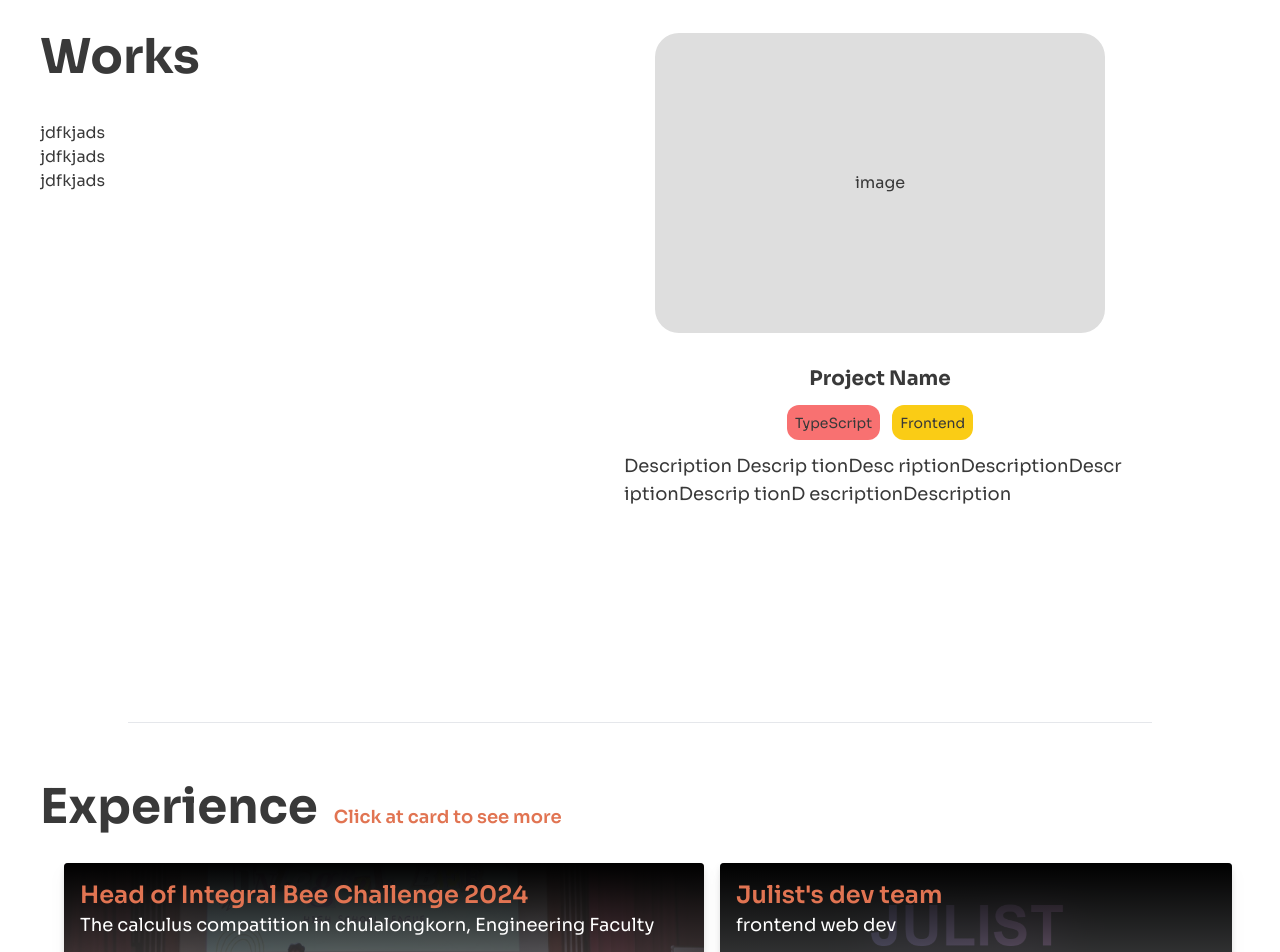
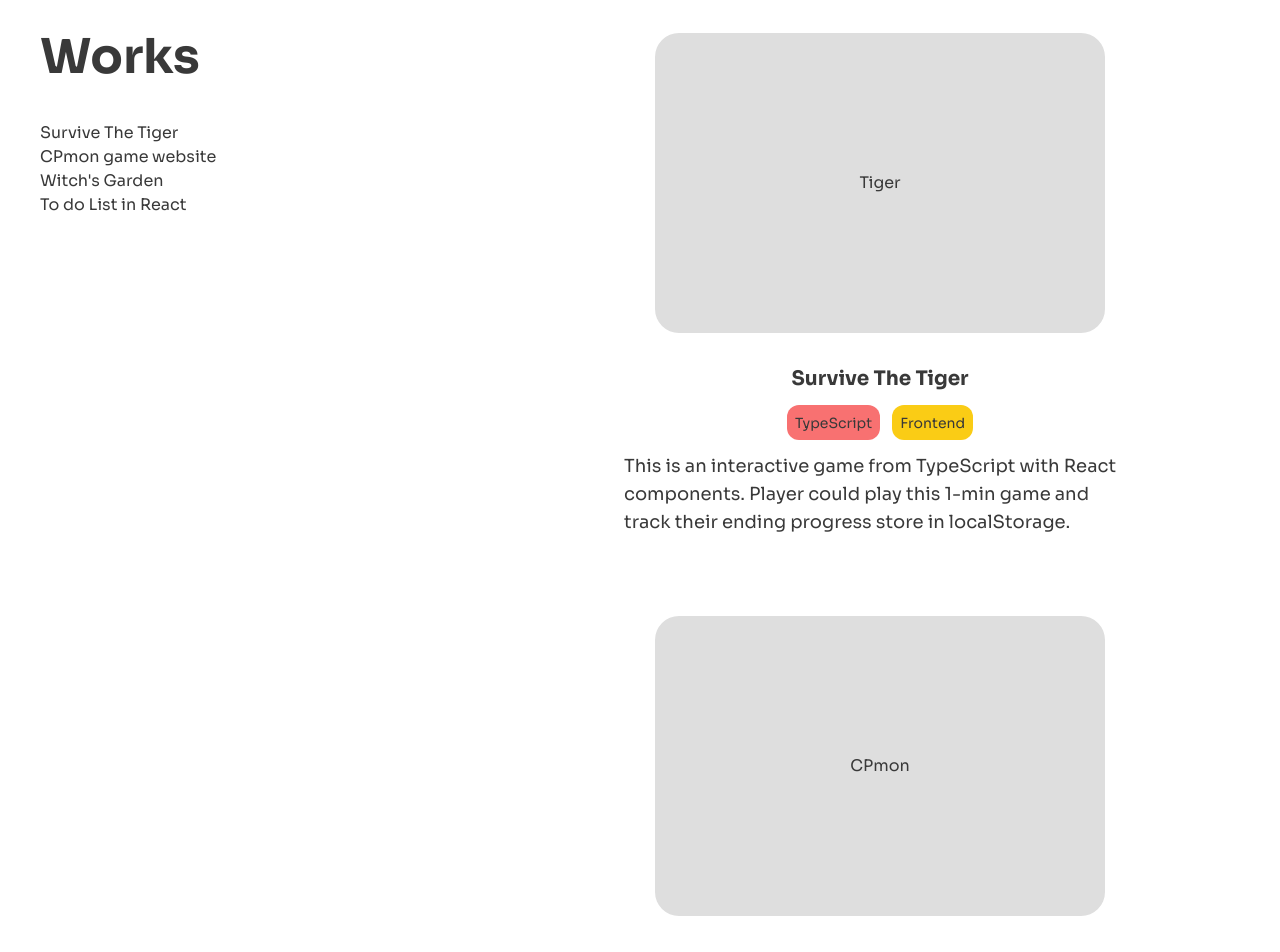
Before and after one commit to neennera/NaphatPortfolio, a React (Vite) app: page / in a window 1280 px wide. Shown: the part 1640-2592 px from the top of the page. Built offline with nearby package versions, Linux system fonts and the light colour scheme.

Commit message:
add: work data & layout

```diff
--- /dev/null
+++ b/src/assets/WorksData.json
@@ -0,0 +1,30 @@
+[
+  {
+    "name": "Survive The Tiger",
+    "skill": ["React", "TypeScript"],
+    "image": "Tiger",
+    "desc": "This is an interactive game from TypeScript with React components. Player could play this 1-min game and track their ending progress store in localStorage.",
+    "link": "https://tiger-quiz.vercel.app/"
+  },
+  {
+    "name": "CPmon game website",
+    "skill": ["API", "MongoDB", "JS", "HTML/CSS"],
+    "image": "CPmon",
+    "desc": "Turn-base game in web appication project. Code in vanila JavaScript, HTML ans CSS for frontend. Use mongoDB for backend.",
+    "link": "https://github.com/neennera/CPmon"
+  },
+  {
+    "name": "Witch's Garden",
+    "skill": ["Java", "Game development"],
+    "image": "Witch",
+    "desc": "2D indie game implemented by pure Java. Using OOP programming, Thread, interface etc.",
+    "link": "https://www.youtube.com/watch?v=jiAvBtDjQqI&t=149s"
+  },
+  {
+    "name": "To do List in React",
+    "skill": ["React", "Frontend"],
+    "image": "Todo",
+    "desc": "This project can create, edit, and delete tasks with a progress bar for tracking. I used React with useState and useEffect",
+    "link": "https://todolist-learning-progect.vercel.app/"
+  }
+]
--- a/src/components/Contact.tsx
+++ b/src/components/Contact.tsx
@@ -12,7 +12,7 @@ const Contact = () => {
       setShowCopied(true);
       setTimeout(() => {
         setShowCopied(false);
-      }, 3000);
+      }, 1000);
     });
   };
 
--- a/src/components/Work_projectDisplay.tsx
+++ b/src/components/Work_projectDisplay.tsx
@@ -1,10 +1,28 @@
+import WorksData from '../assets/WorksData.json';
+
+interface WorksInterface {
+  name: string;
+  skill: Array<string>;
+  image: string;
+  desc: string;
+  link: string;
+}
+
 const Work_projectDisplay = () => {
+  const Works: WorksInterface[] = WorksData;
+
   return (
-    <div className="flex flex-col items-center justify-center w-[90%] sm:w-[60%] space-y-4 sm:space-y-3">
+    <div className="flex flex-col items-center justify-center w-[90%] sm:w-[60%] space-y-16 sm:space-y-20">
+      {Works.map((work, index) => (
+        <div
+          key={index}
+          id={`work-${index}`}
+          className="flex flex-col items-center justify-center space-y-4 sm:space-y-3"
+        >
           <div className="bg-beightDark w-[450px] h-[300px] rounded-3xl items-center justify-center flex">
-        image
+            {work.image}
           </div>
-      <p className="text-xl font-bold pt-5">Project Name</p>
+          <p className="text-xl font-bold pt-5">{work.name}</p>
           <div className="flex flex-row space-x-3 text-sm">
             <div className="h-[35px] bg-red-400 flex items-center justify-center p-2 rounded-xl">
               TypeScript
@@ -14,9 +32,10 @@ const Work_projectDisplay = () => {
             </div>
           </div>
           <p className="text-sm sm:text-lg w-[40vw] break-normal">
-        Description Descrip tionDesc riptionDescriptionDescr iptionDescrip tionD
-        escriptionDescription
+            {work.desc}
           </p>
+        </div>
+      ))}
     </div>
   );
 };
--- a/src/components/Work_projectName.tsx
+++ b/src/components/Work_projectName.tsx
@@ -1,11 +1,20 @@
+import WorksData from '../assets/WorksData.json';
+
+interface WorksInterface {
+  name: string;
+  skill: Array<string>;
+  image: string;
+  desc: string;
+  link: string;
+}
+
 const Work_projectName = () => {
+  const Works: WorksInterface[] = WorksData;
   return (
-    <div>
-      <div>
-        <p>jdfkjads</p>
-        <p>jdfkjads</p>
-        <p>jdfkjads</p>
-      </div>
+    <div className="hidden sm:block">
+      {Works.map((work, index) => (
+        <p key={index}>{work.name}</p>
+      ))}
     </div>
   );
 };
```
Lines whose indentation alone changed are shown as unchanged.
